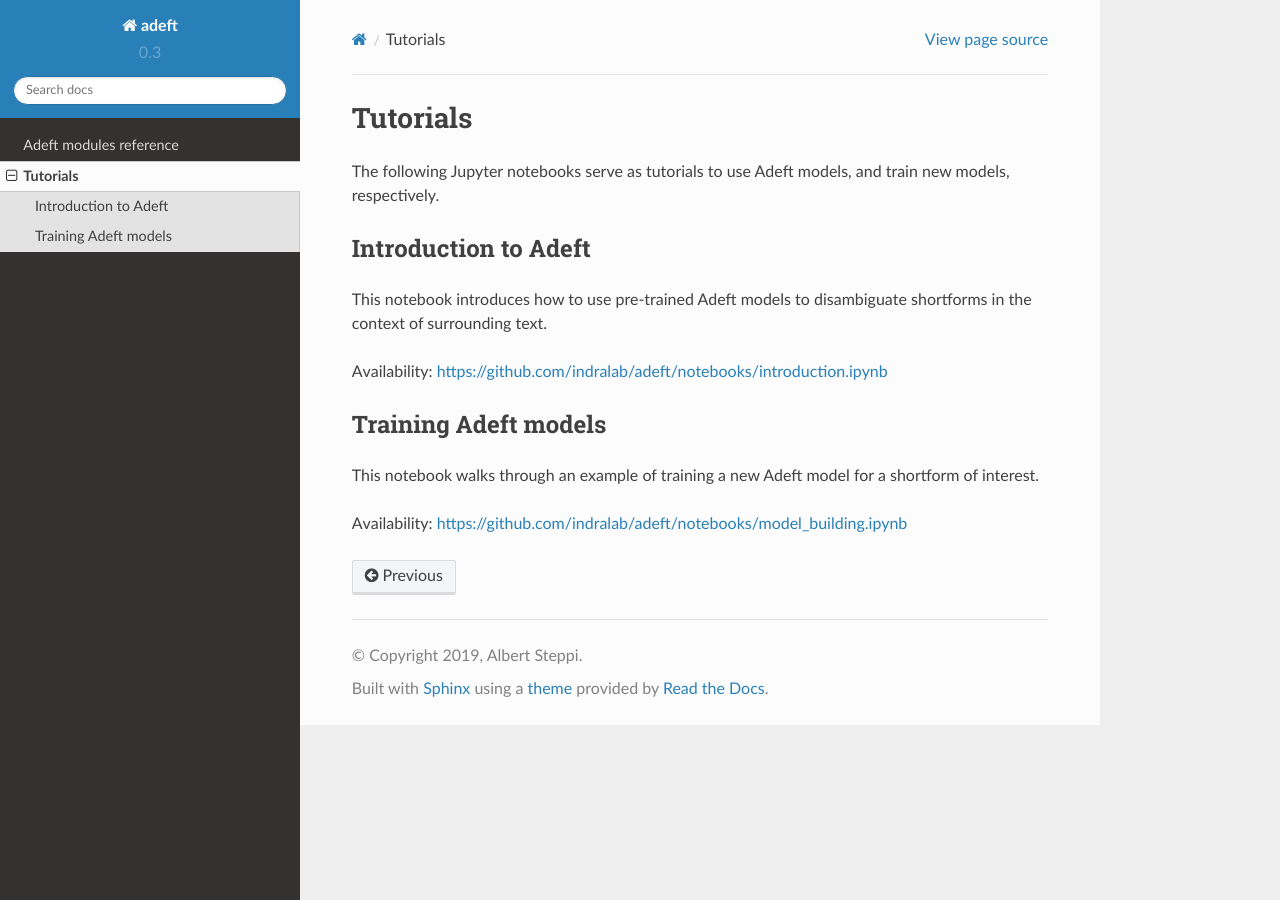
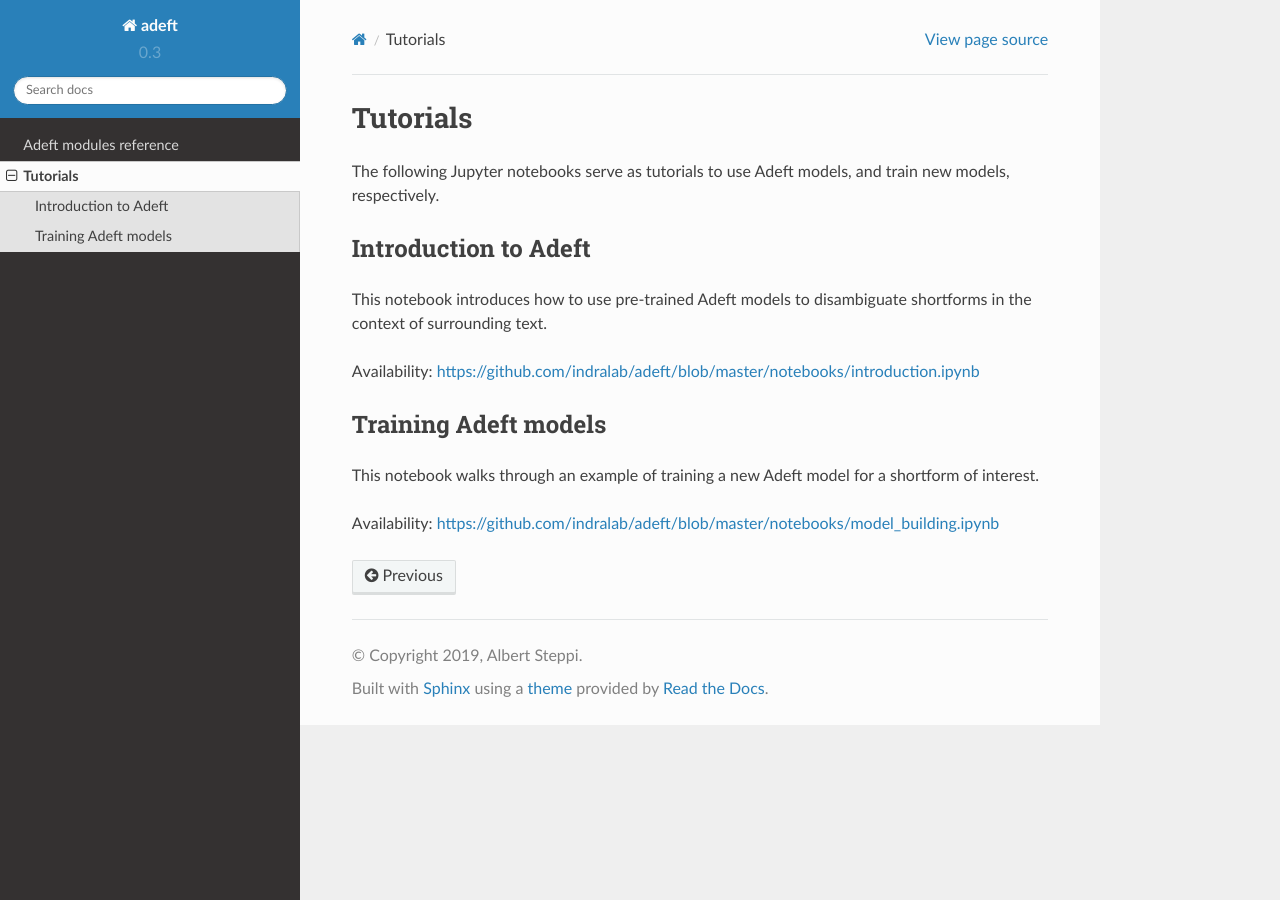
Before and after one commit to gyorilab/adeft, a Sphinx documentation site: the page built from doc/tutorials.rst, in a window 1280 px wide. Built offline with Sphinx 7.4.7 and the Read the Docs theme 2.0.0, drawn with Linux system fonts in a browser that asks for light colours; part of the change alters nothing that is shown.

Commit message:
Fix links to notebooks

```diff
--- a/doc/tutorials.rst
+++ b/doc/tutorials.rst
@@ -8,11 +8,11 @@ Introduction to Adeft
 This notebook introduces how to use pre-trained Adeft models to disambiguate
 shortforms in the context of surrounding text.
 
-Availability: https://github.com/indralab/adeft/notebooks/introduction.ipynb
+Availability: https://github.com/indralab/adeft/blob/master/notebooks/introduction.ipynb
 
 Training Adeft models
 ~~~~~~~~~~~~~~~~~~~~~
 This notebook walks through an example of training a new Adeft model for a
 shortform of interest.
 
-Availability: https://github.com/indralab/adeft/notebooks/model_building.ipynb
+Availability: https://github.com/indralab/adeft/blob/master/notebooks/model_building.ipynb
```
